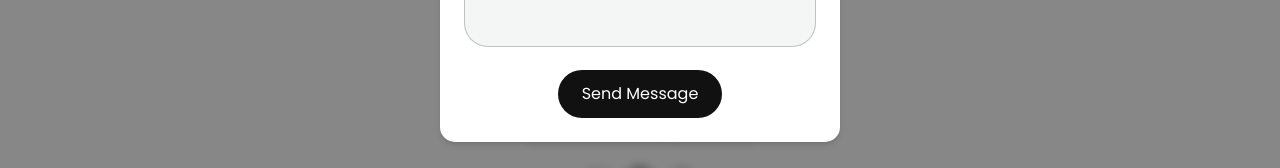
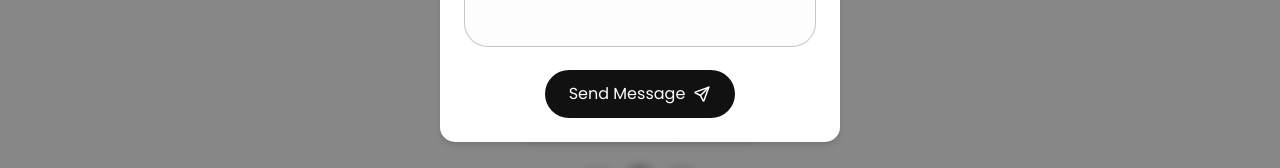
Before and after one commit to AzarAhmadov/Dev-Portfolio, a Next.js app: page / in a window 1280 px wide. Both pictures are taken after a click on the button "Let's Connect". Shown: the part 2468-2636 px from the top of the page. Built offline with nearby package versions, Linux system fonts and the light colour scheme.

Commit message:
Update Form.tsx

```diff
--- a/src/components/Form/Form.tsx
+++ b/src/components/Form/Form.tsx
@@ -1,10 +1,11 @@
 import { ModalType } from '@/types/types';
 import React, { FC } from 'react'
 import { IoCloseSharp } from "react-icons/io5";
+import { TbSend } from "react-icons/tb";
 
 const Form: FC<ModalType> = ({ modal, toggle }) => {
     return (
-        <div className={`fixed inset-0 p-3 flex items-center justify-center bg-black bg-opacity-50 backdrop-blur-sm transition-all duration-400 ${modal ? 'opacity-100 visible' : 'opacity-0 invisible'}`}>
+        <div className={`fixed inset-0 px-4 flex items-center justify-center bg-black bg-opacity-50 backdrop-blur-sm transition-all duration-400 ${modal ? 'opacity-100 visible' : 'opacity-0 invisible'}`}>
             <div className={`bg-white rounded-[15px] shadow-md w-full max-w-[400px] transition-all ${modal ? 'scale-100' : 'scale-75'}`}>
                 <div className='flex items-center justify-between px-6 py-5 border-b-[1px] border-b-[#00000027]'>
                     <h3 className="text-[21px] font-medium text-center">Contact Me</h3>
@@ -15,25 +16,25 @@ const Form: FC<ModalType> = ({ modal, toggle }) => {
                         <input
                             type="text"
                             placeholder="Name"
-                            className="w-full bg-[#F4F5F5] text-[15px] placeholder:text-[15px] p-3 border border-[#00000036] placeholder:text-black rounded-full bg-gray-100 outline-none"
+                            className="w-full bg-[#f4f5f534] text-[15px] placeholder:text-[15px] p-3 border border-[#00000036] placeholder:text-black rounded-full bg-gray-100 outline-none"
                         />
                     </div>
                     <div className="mb-4">
                         <input
                             type="email"
                             placeholder="Email"
-                            className="w-full bg-[#F4F5F5] text-[15px] placeholder:text-[15px] p-3 border border-[#00000036] rounded-full bg-gray-100 outline-none placeholder:text-black"
+                            className="w-full bg-[#f4f5f534] text-[15px] placeholder:text-[15px] p-3 border border-[#00000036] rounded-full bg-gray-100 outline-none placeholder:text-black"
                         />
                     </div>
                     <div className="mb-4">
                         <textarea
                             placeholder="Message"
-                            className="w-full bg-[#F4F5F5] text-[15px] placeholder:text-[15px] h-[150px] p-3 border border-[#00000036] rounded-3xl bg-gray-100 outline-none resize-none placeholder:text-black"
+                            className="w-full bg-[#f4f5f534] text-[15px] placeholder:text-[15px] h-[150px] p-3 border border-[#00000036] rounded-3xl bg-gray-100 outline-none resize-none placeholder:text-black"
                         ></textarea>
                     </div>
-                    <div className="text-center">
-                        <button className="md:px-6 px-4 text-[16px] hover:scale-110 transition-all py-2 md:py-3 bg-black text-white rounded-full hover:bg-gray-800">
-                            Send Message
+                    <div className="flex justify-center">
+                        <button className="px-6 flex items-center gap-2 text-[16px] hover:scale-110 transition-all py-3 bg-black text-white rounded-full hover:bg-gray-800">
+                            Send Message <TbSend className='text-[#fff] text-[18px]'/>
                         </button>
                     </div>
                 </form>
```
